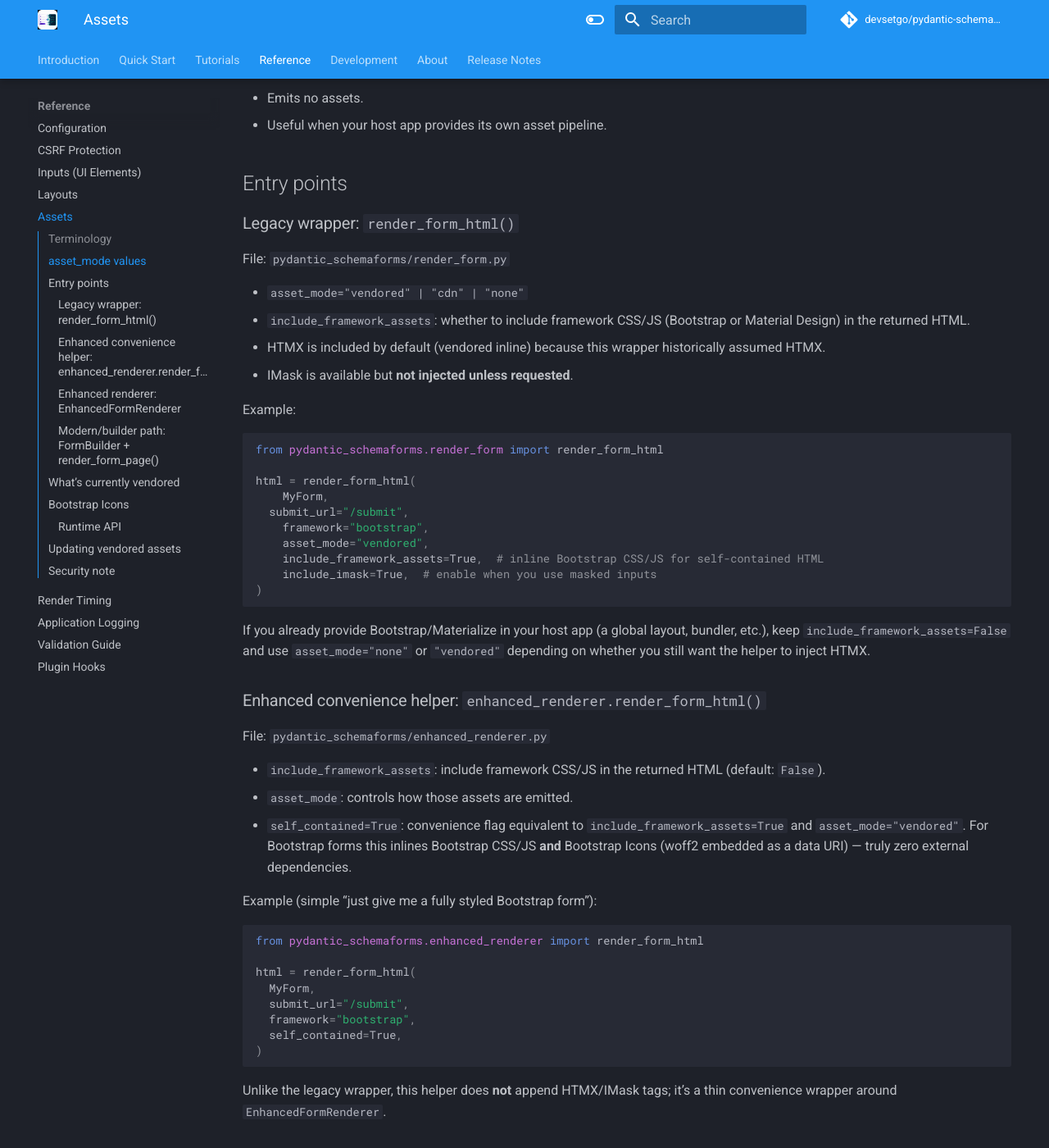
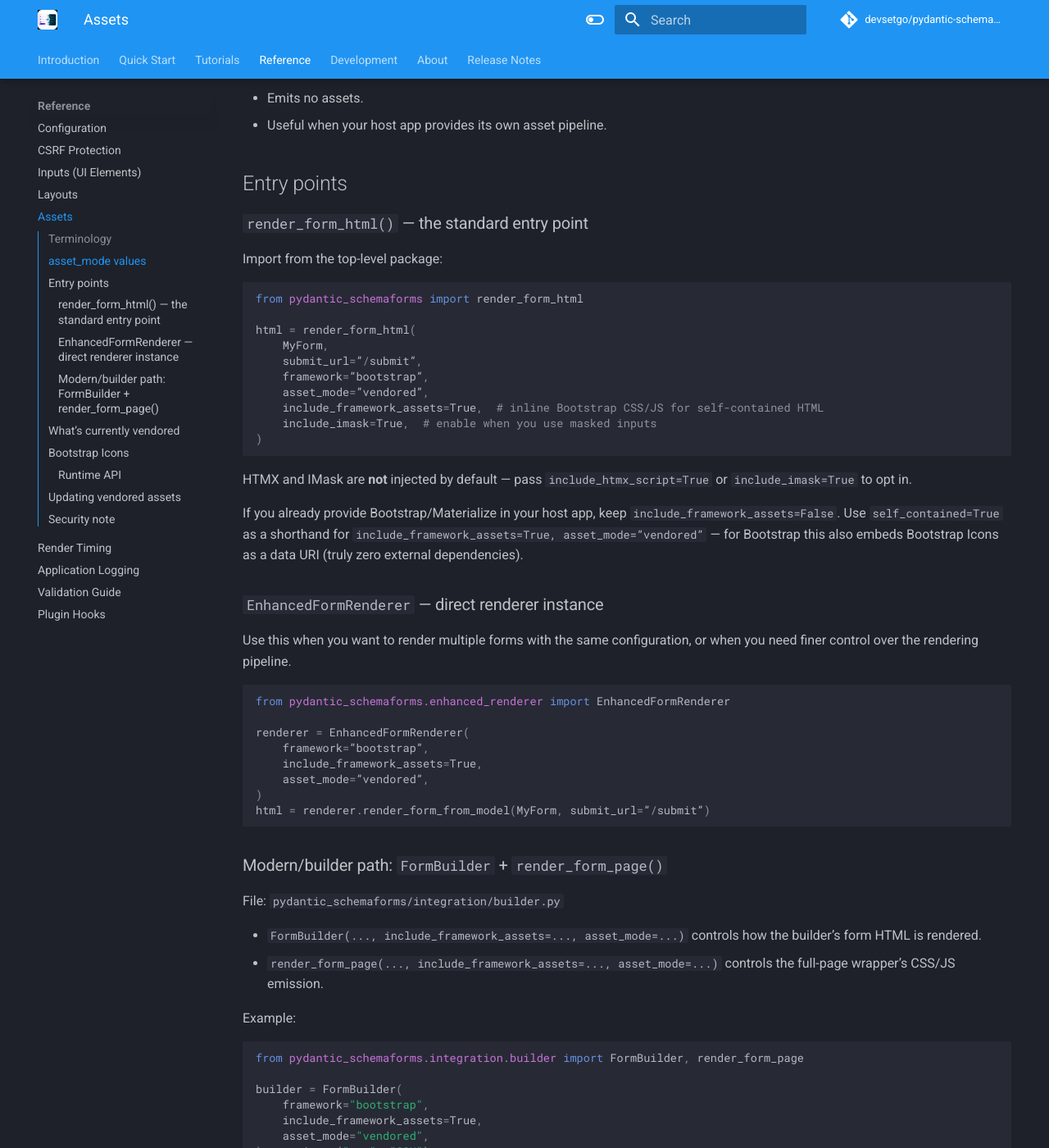
Before and after one commit to devsetgo/pydantic-schemaforms, an MkDocs documentation site: the page built from docs/assets.md, in a window 1280 px wide and 1400 px high, scrolled down 791 px. Shown: the whole window at 82% size. Built offline with MkDocs 1.6.1 and Material for MkDocs 9.7.7, drawn with Linux system fonts in a browser that asks for light colours; comment, search, counter and statistics services are not loaded; the version menu is left out; some of the changed text lies outside the part shown.

Commit message:
fix: resolve all second-pass audit findings
Code:
- layout_base.py: remove quotes from forward-ref annotations in signatures
  ('EnhancedFormRenderer' | None → EnhancedFormRenderer | None, str | 'BaseLayout'
  → str | BaseLayout); from __future__ import annotations makes quoting redundant
  and pyright flagged the mixed form as 4 errors — now 0 errors
- model_list.py: remove duplicate 'help_text' line from render() docstring

Docs:
- docs/index.md: replace all 5 stale 'from pydantic_schemaforms.enhanced_renderer
  import render_form_html' with top-level import; consolidate adjacent schema_form
  imports onto the same line
- docs/layouts.md: fix stale enhanced_renderer import in code example
- docs/assets.md: rewrite Entry points section to reflect post-C1-fix reality —
  remove the now-false "legacy wrapper vs enhanced" split, correct HTMX opt-in
  note, fix EnhancedFormRenderer example to include explicit submit_url

Co-Authored-By: Claude Sonnet 4.6 <noreply@anthropic.com>

````diff
--- a/docs/assets.md
+++ b/docs/assets.md
@@ -28,73 +28,41 @@ Most APIs accept `asset_mode` with these values:
 
 ## Entry points
 
-### Legacy wrapper: `render_form_html()`
+### `render_form_html()` — the standard entry point
 
-File: `pydantic_schemaforms/render_form.py`
-
-- `asset_mode="vendored" | "cdn" | "none"`
-- `include_framework_assets`: whether to include framework CSS/JS (Bootstrap or Material Design) in the returned HTML.
-- HTMX is included by default (vendored inline) because this wrapper historically assumed HTMX.
-- IMask is available but **not injected unless requested**.
-
-Example:
+Import from the top-level package:
 
 ```python
-from pydantic_schemaforms.render_form import render_form_html
+from pydantic_schemaforms import render_form_html
 
 html = render_form_html(
     MyForm,
-  submit_url="/submit",
-    framework="bootstrap",
-    asset_mode="vendored",
+    submit_url=”/submit”,
+    framework=”bootstrap”,
+    asset_mode=”vendored”,
     include_framework_assets=True,  # inline Bootstrap CSS/JS for self-contained HTML
     include_imask=True,  # enable when you use masked inputs
 )
 ```
 
-If you already provide Bootstrap/Materialize in your host app (a global layout, bundler, etc.), keep `include_framework_assets=False` and use `asset_mode="none"` or `"vendored"` depending on whether you still want the helper to inject HTMX.
+HTMX and IMask are **not** injected by default — pass `include_htmx_script=True` or `include_imask=True` to opt in.
 
-### Enhanced convenience helper: `enhanced_renderer.render_form_html()`
+If you already provide Bootstrap/Materialize in your host app, keep `include_framework_assets=False`.
+Use `self_contained=True` as a shorthand for `include_framework_assets=True, asset_mode=”vendored”` — for Bootstrap this also embeds Bootstrap Icons as a data URI (truly zero external dependencies).
 
-File: `pydantic_schemaforms/enhanced_renderer.py`
+### `EnhancedFormRenderer` — direct renderer instance
 
-- `include_framework_assets`: include framework CSS/JS in the returned HTML (default: `False`).
-- `asset_mode`: controls how those assets are emitted.
-- `self_contained=True`: convenience flag equivalent to `include_framework_assets=True` and `asset_mode="vendored"`. For Bootstrap forms this inlines Bootstrap CSS/JS **and** Bootstrap Icons (woff2 embedded as a data URI) — truly zero external dependencies.
-
-Example (simple “just give me a fully styled Bootstrap form”):
-
-```python
-from pydantic_schemaforms.enhanced_renderer import render_form_html
-
-html = render_form_html(
-  MyForm,
-  submit_url="/submit",
-  framework="bootstrap",
-  self_contained=True,
-)
-```
-
-Unlike the legacy wrapper, this helper does **not** append HTMX/IMask tags; it’s a thin convenience wrapper around `EnhancedFormRenderer`.
-
-### Enhanced renderer: `EnhancedFormRenderer`
-
-File: `pydantic_schemaforms/enhanced_renderer.py`
-
-- `include_framework_assets`: whether the renderer should include framework CSS/JS.
-- `asset_mode`: controls whether those assets are vendored inline or pinned CDN URLs.
-
-Example:
+Use this when you want to render multiple forms with the same configuration, or when you need finer control over the rendering pipeline.
 
 ```python
 from pydantic_schemaforms.enhanced_renderer import EnhancedFormRenderer
 
 renderer = EnhancedFormRenderer(
-    framework="bootstrap",
+    framework=”bootstrap”,
     include_framework_assets=True,
-    asset_mode="vendored",
+    asset_mode=”vendored”,
 )
-html = renderer.render_form_from_model(MyForm)
+html = renderer.render_form_from_model(MyForm, submit_url=”/submit”)
 ```
 
 ### Modern/builder path: `FormBuilder` + `render_form_page()`
--- a/docs/layouts.md
+++ b/docs/layouts.md
@@ -16,7 +16,7 @@ Supported values:
 - `side-by-side`: renders fields in two-column rows
 
 ```python
-from pydantic_schemaforms.enhanced_renderer import render_form_html
+from pydantic_schemaforms import render_form_html
 
 html = render_form_html(MyFormModel, layout="side-by-side", submit_url="/submit")
 ```
````
Also changed, not shown: docs/index.md (+5 -9 lines), 2 other files.
